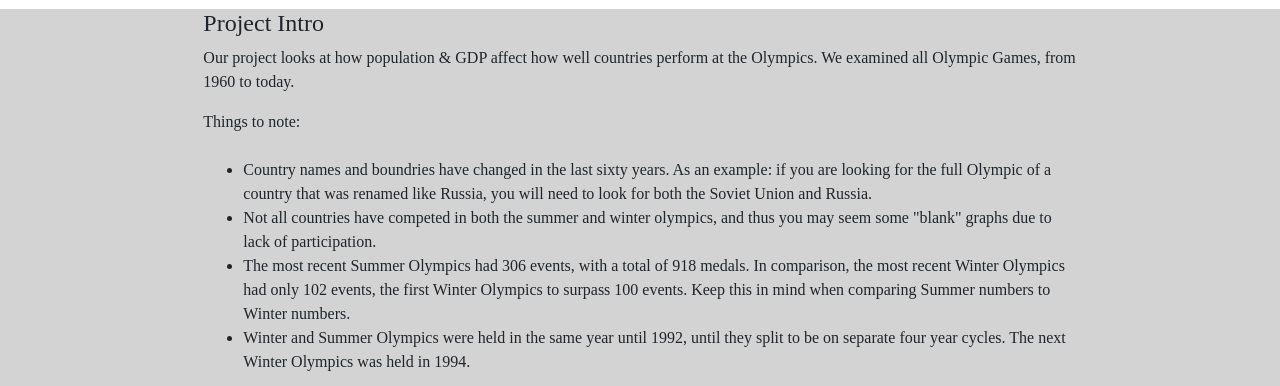
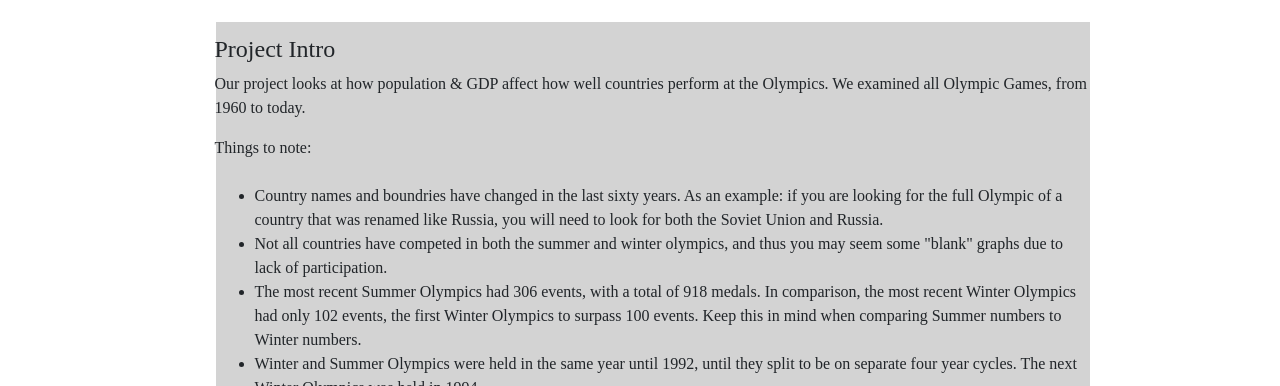
Before and after one commit to hanesy/olympics_dash, a Flask app: page / in a window 1280 px wide. Shown: the part 261-647 px from the top of the page. Run offline with Flask 2, Linux system fonts and the light colour scheme; data that the repository does not hold is empty; parts of the project's set-up code (start-up, migrations or seed data) failed here and were passed over; some libraries are stand-ins or nearby versions.

Commit message:
minor html changes

```diff
--- a/templates/games.html
+++ b/templates/games.html
@@ -64,7 +64,7 @@
             <div class="col-md-4 text-right">
                 <img src="/static/images/rings.png" alt="Olympic Rings" style="height:150px">
             </div>
-            <div class="col-md-4 text-center"><h1 class=title>Olympic Data by Games</h1></div>
+            <div class="col-md-4 text-center"><h1 class=title>Olympic Data by Game</h1></div>
             <div class="col-md-4 text-left">
                 <h4>Filter by Game</h4>
                 <select id="selEvent" onchange="eventChanged(this.value)">
--- a/templates/index.html
+++ b/templates/index.html
@@ -81,10 +81,10 @@
         </div>
 
 
-        <div class="row" style="background-color:lightgrey; margin-bottom:25px;">
+        <div class="row">
             <div class="col-md-2">
             </div>
-            <div class="col-md-8">
+            <div class="col-md-8 chartPadding">
                 <div class="row">
                     <h4>Project Intro</h4>
                 </div>
@@ -109,8 +109,8 @@
 
             </div>
             <div class="col-md-8">
-                <h4>World Map</h4>
-                <br>
+                <!-- <h4>World Map</h4>
+                <br> -->
                 <div class="mapFilter">
                     Game:
                     <select onchange="changeYear(this)">
```
